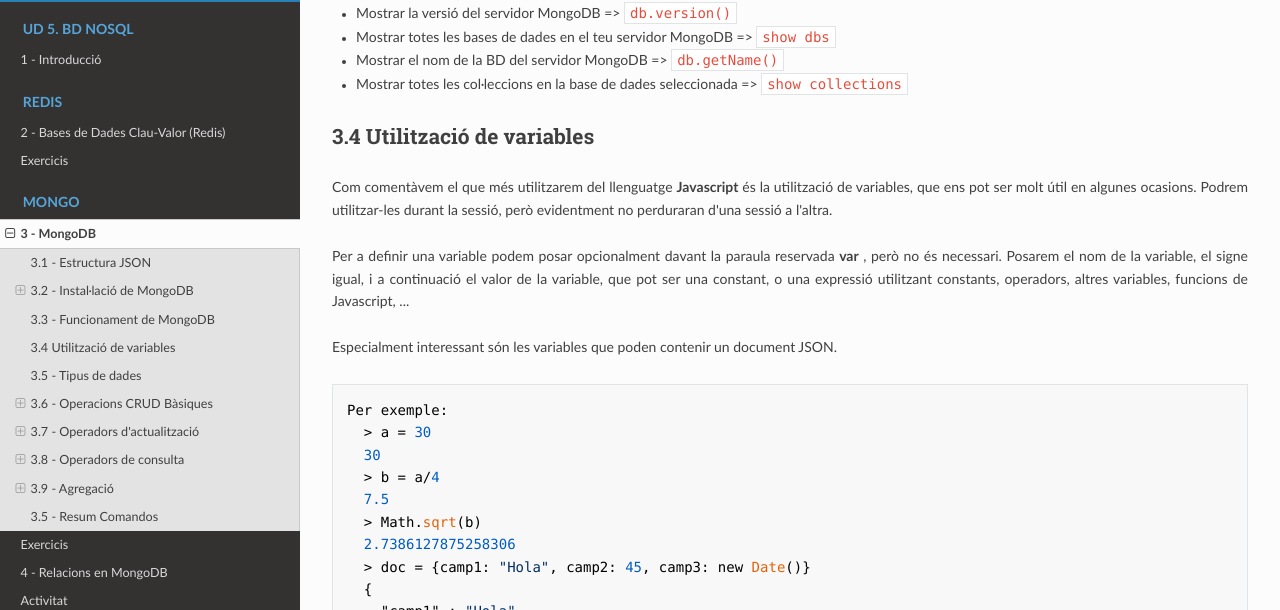
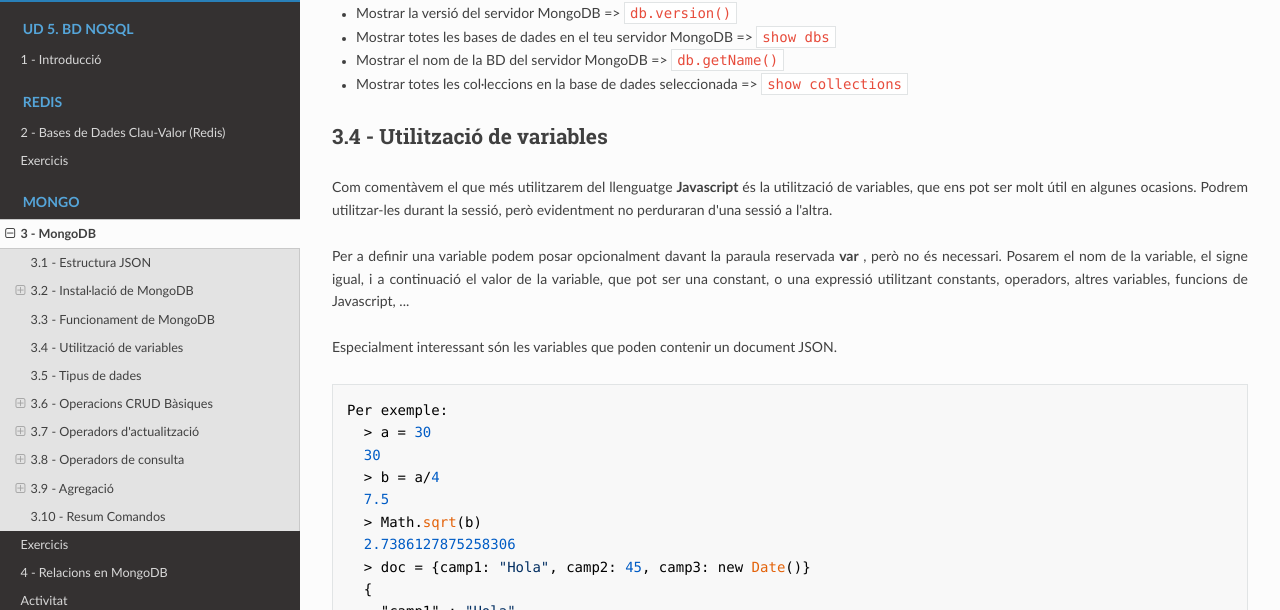
Before and after one commit to asalvadorc/BBDD_NoSQL, an MkDocs documentation site: the page built from docs/3__mongodb.md, in a window 1280 px wide and 900 px high, scrolled down 11374 px. Shown: the part 138-748 px from the top of the window. Built offline with MkDocs 1.6.1, drawn with Linux system fonts in a browser that asks for light colours; nearby versions of some CDN libraries; some of the changed text lies outside the part shown.

Commit message:
numeracion

```diff
--- a/docs/3__mongodb.md
+++ b/docs/3__mongodb.md
@@ -462,7 +462,7 @@
 - Mostrar el nom de la BD del servidor MongoDB => `db.getName()`
 - Mostrar totes les col·leccions en la base de dades seleccionada => `show collections`
 
-## 3.4 Utilització de variables
+## 3.4 - Utilització de variables
 
 Com comentàvem el que més utilitzarem del llenguatge **Javascript** és la
 utilització de variables, que ens pot ser molt útil en algunes ocasions.
@@ -2642,7 +2642,7 @@
     { "_id" : { "any" : 2009 }, "mitjana preus" : 9.45 }
 
 
-## 3.5 - Resum Comandos
+## 3.10 - Resum Comandos
 
 Per a qualsevol operació s'ha de posar **db** seguit del nom de la col·lecció,
 i després l'operació que volem fer.
```
